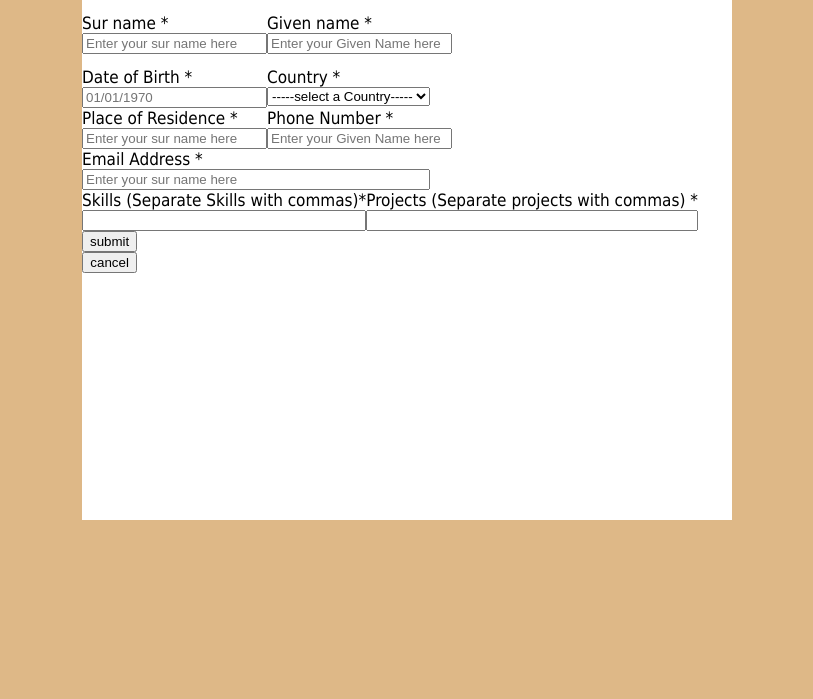
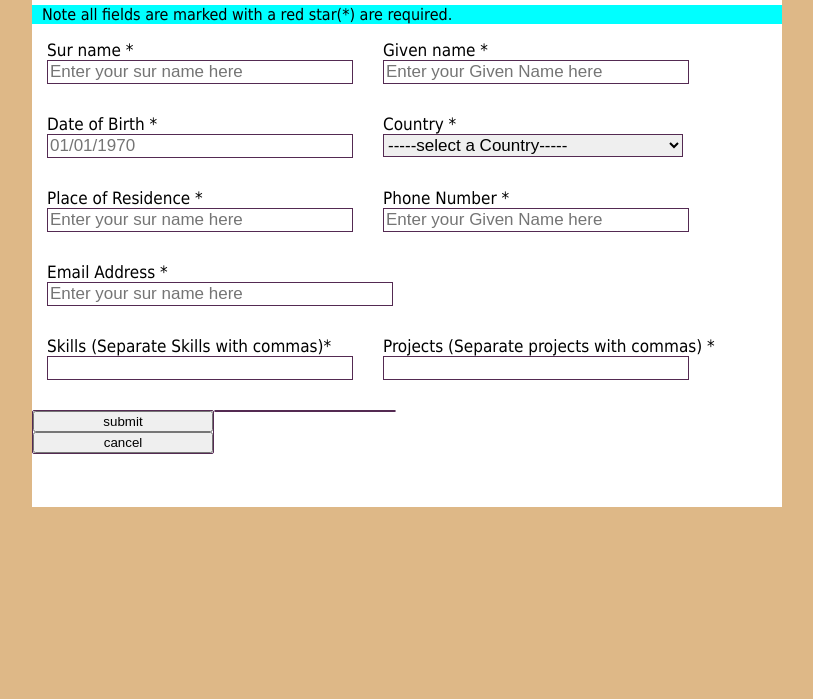
Before and after one commit to chrisopiyo/Refactory-Catalyst002-Final-Assessment, a plain HTML site: page Samson-Kibrom/profile.html in a window 1280 px wide. Shown: the part 101-800 px from the top of the page, without its empty margins (233-1046 px from the left). Drawn offline with Linux system fonts and the light colour scheme.

Commit message:
add a few rules

```diff
--- a/Samson-Kibrom/profile.css
+++ b/Samson-Kibrom/profile.css
@@ -4,7 +4,7 @@ body {
 
 .container {
   margin: 0 auto;
-  width: 650px;
+  width: 750px;
   height: 600px;
   background-color: #fff;
 }
@@ -14,9 +14,18 @@ body {
   color: #fff;
   font-family: Helvetica, sans-serif;
   margin: auto 0;
+  padding: 1px 5px;
   /* height: 50px;  */
 }
 
+p {
+  font-family: Tahoma, Arial, sans-serif;
+  padding-left: 10px;
+}
+
+small {
+  color: red;
+}
 .inputs {
   /* list-style: none; */
   /* float: left; */
@@ -29,8 +38,48 @@ label {
   float: left;
   font-family: Tahoma, Arial, sans-serif;
   font-size: 17px;
+  margin: 0 15px;
+}
+
+select {
+  margin-bottom: 30px;
+  border: 1px solid #542a52;
+  font-size: 17px;
+  margin: 0 15px;
+  width: 300px;
+}
+
+input[type="text"] {
+  margin-bottom: 30px;
+  border: 1px solid #542a52;
+  font-size: 17px;
+  margin-left: 15px;
+  margin-right: 15px;
+  width: 300px;
 }
 
 .all {
   margin-bottom: 70px;
 }
+
+.skills-projects {
+  height: 70px;
+}
+
+.buttons {
+  font-family: Tahoma, Arial, sans-serif;
+  font-size: 20px;
+  background-color: #fff;
+  color: #542a52;
+  border: 1px solid #542a52;
+  border-radius: 2px;
+  width: 180px;
+  cursor: pointer;
+}
+
+.buttons:hover {
+  background-color: #542a52;
+  color: #fff;
+
+  /* border-color: #29487d; */
+}
```
